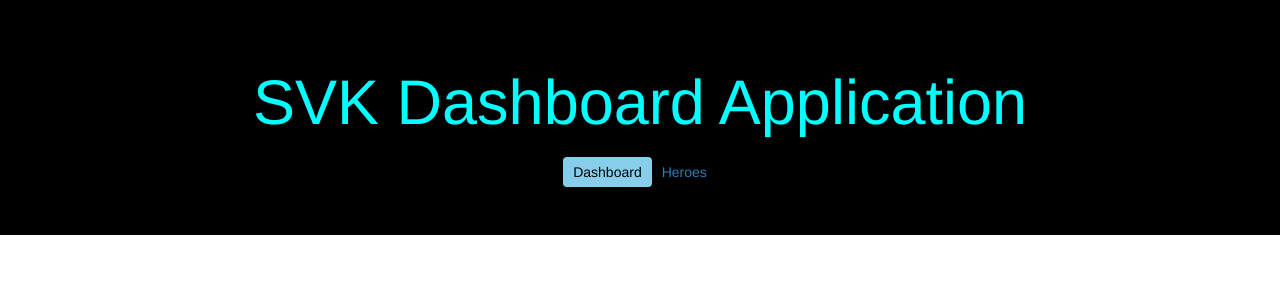
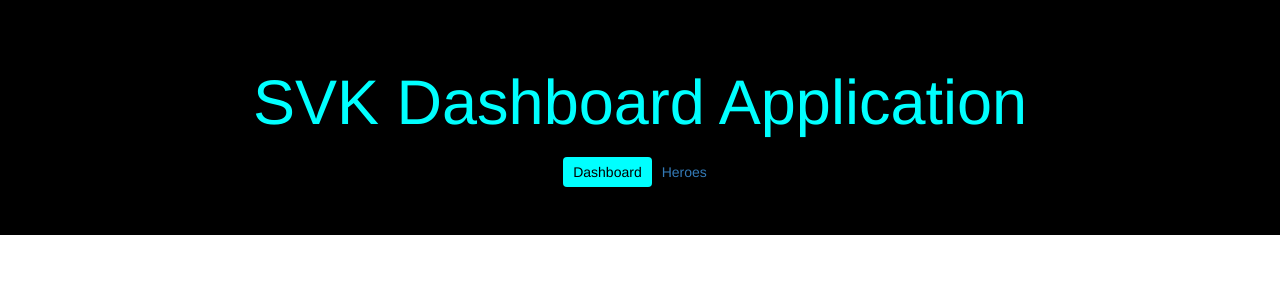
Before and after one commit to svkmsr6/angular-svk-dashboard, an Angular app: page / in a window 1280 px wide. In both pictures the pointer is over the link "Dashboard". Shown: the top 300 px of the page. Built offline with nearby package versions, Linux system fonts and the light colour scheme.

Commit message:
some more changes

```diff
--- a/src/app/app-header/app-header.component.css
+++ b/src/app/app-header/app-header.component.css
@@ -16,10 +16,10 @@ nav a:visited, a:link {
 }
 nav a:hover {
    color: black;
-  background-color: skyblue;
+  background-color: cyan;
   cursor: pointer;
 }
 nav a.active {
   color: black;
-  background-color: #CFD8DC;
+   background-color: cyan;
 }
```
